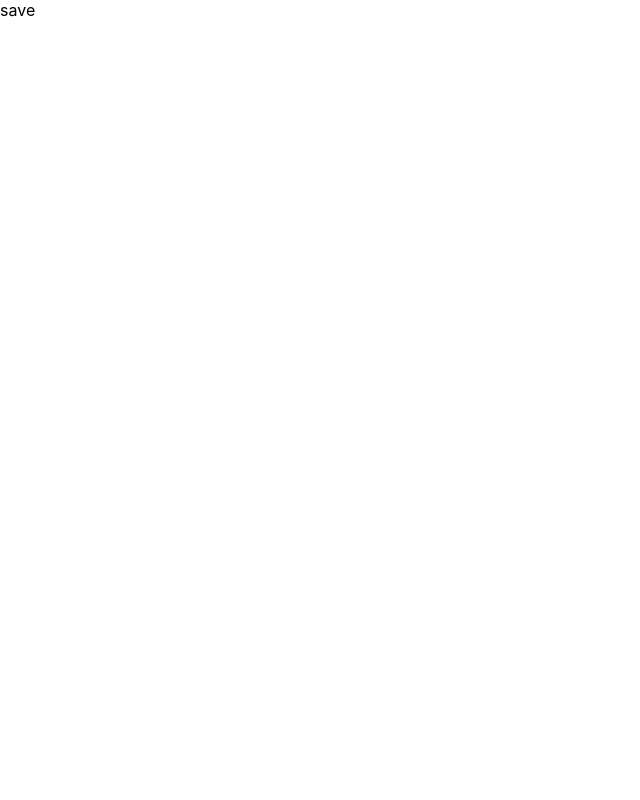
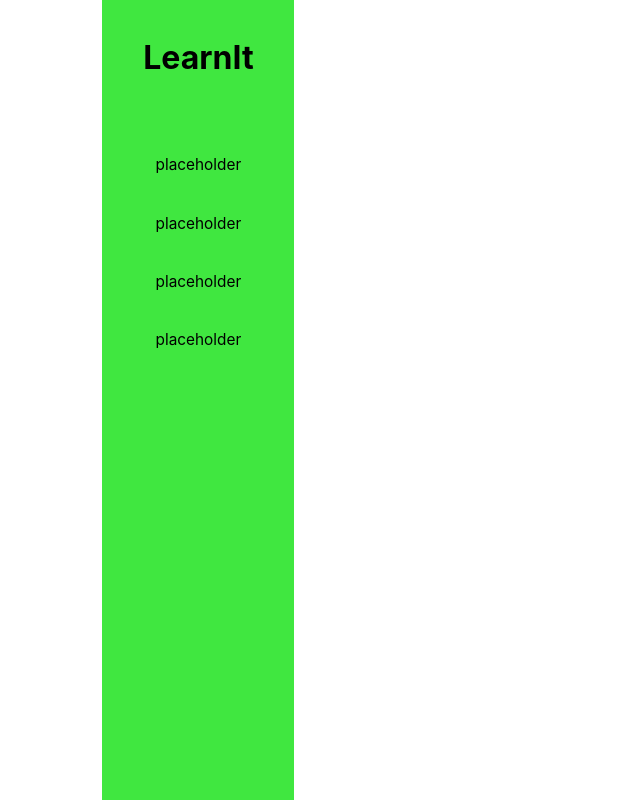
Before and after one commit to 3SD-Studio/LearnIt, a React (Create React App) app in the folder frontend/: page / in a window 1280 px wide. Shown: the whole page, without its empty margins (0-640 px from the left). Built offline with nearby package versions, Linux system fonts and the light colour scheme.

Commit message:
Navbar created.

```diff
--- a/frontend/src/App.tsx
+++ b/frontend/src/App.tsx
@@ -1,11 +1,11 @@
 import React from 'react';
-import logo from './logo.svg';
-import './App.css';
+import Navbar from './components/navbar/navbar'
+
 
 function App() {
   return (
     <div>
-      save
+      <Navbar></Navbar>
     </div>
   );
 }
--- /dev/null
+++ b/frontend/src/components/navbar/navbar-button/navbar-button.css
@@ -0,0 +1,9 @@
+a{
+    color:black;
+    text-decoration: none;
+    font-size: 1.2vw;
+}
+
+#button{
+    margin-top: 3vw;
+}
--- /dev/null
+++ b/frontend/src/components/navbar/navbar-button/navbar-button.tsx
@@ -0,0 +1,9 @@
+import React from 'react'
+import './navbar-button.css'
+
+const Button = () =>
+    <div id="button">
+        <a href='https://calamitymod.wiki.gg/wiki/Guide:Class_setups'>placeholder</a>
+    </div>
+
+export default Button
--- /dev/null
+++ b/frontend/src/components/navbar/navbar.css
@@ -0,0 +1,14 @@
+#main-contener{
+    background-color: rgb(64, 231, 64);
+    width: 15vw;
+    height: 100vh;
+    position: relative;
+    left: 8vw;
+    text-align: center;
+}
+
+h1{
+    margin: 0;
+    padding: 3vw;
+    font-size: 2.5vw;
+}
--- /dev/null
+++ b/frontend/src/components/navbar/navbar.tsx
@@ -0,0 +1,15 @@
+import React from 'react';
+import Button from './navbar-button/navbar-button'
+import './navbar.css';
+
+
+const Navbar = () =>
+    <div id="main-contener">
+        <h1>LearnIt</h1>
+        <Button></Button>
+        <Button></Button>
+        <Button></Button>
+        <Button></Button>
+    </div>
+
+export default Navbar;
```
